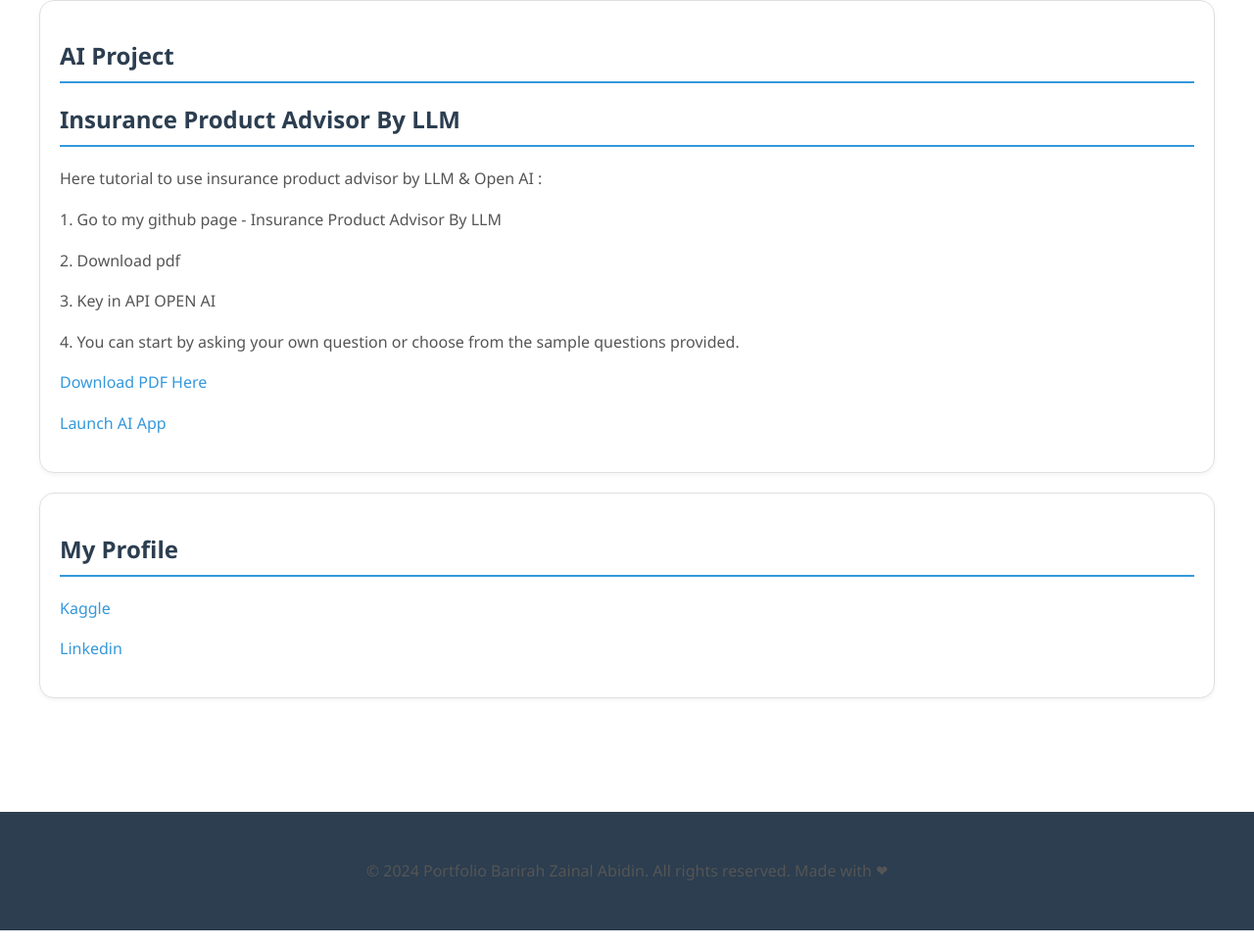
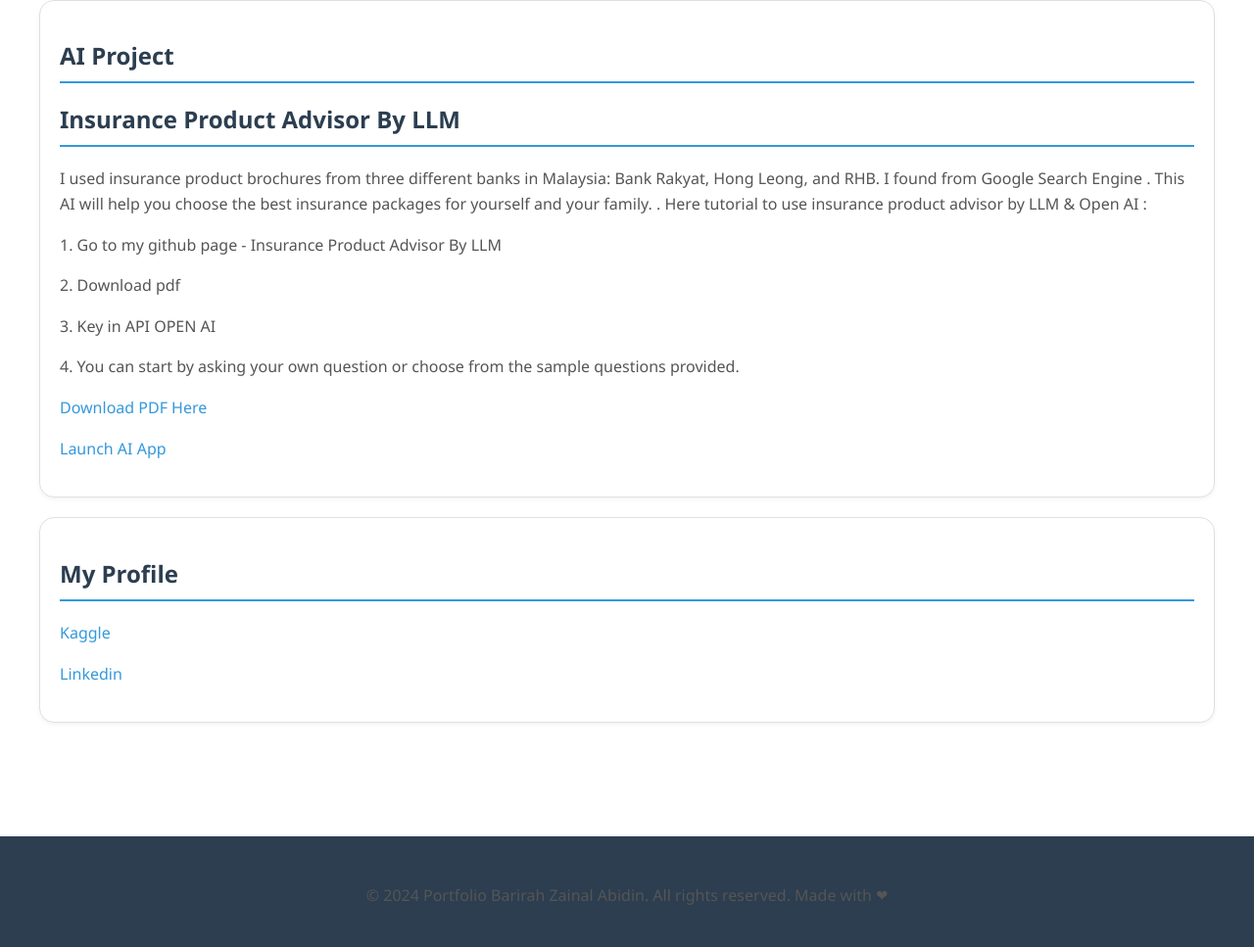
Before and after one commit to barirahzainalabidin/barirahzainalabidin.github.io, a plain HTML site: page index.html in a window 1280 px wide. Shown: the part 2298-3265 px from the top of the page at 98% size. Drawn offline with Linux system fonts and the light colour scheme.

Commit message:
Update index.html

```diff
--- a/index.html
+++ b/index.html
@@ -198,7 +198,7 @@
          <div class="about-section border-frames">
             <h2>AI Project</h2>
             <h2>Insurance Product Advisor By LLM</h2>
-            <p>Here tutorial to use insurance product advisor by LLM & Open AI : </p>
+            <p>I used insurance product brochures from three different banks in Malaysia: Bank Rakyat, Hong Leong, and RHB. I found from Google Search Engine . This AI will help you choose the best insurance packages for yourself and your family. . Here tutorial to use insurance product advisor by LLM & Open AI : </p>
             <p>1. Go to my github page - Insurance Product Advisor By LLM</p>
             <p>2. Download pdf</p>
             <p>3. Key in API OPEN AI</p>
```
